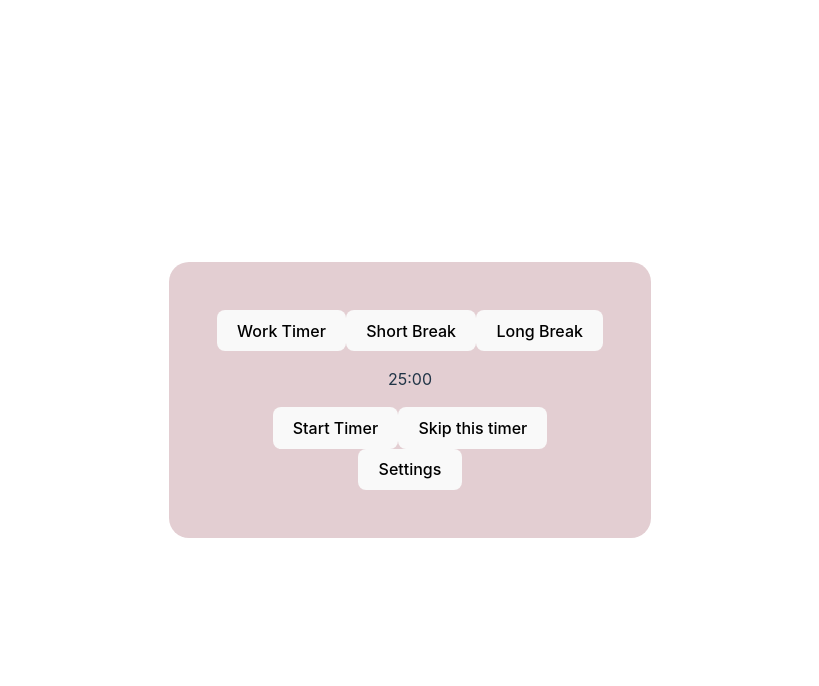
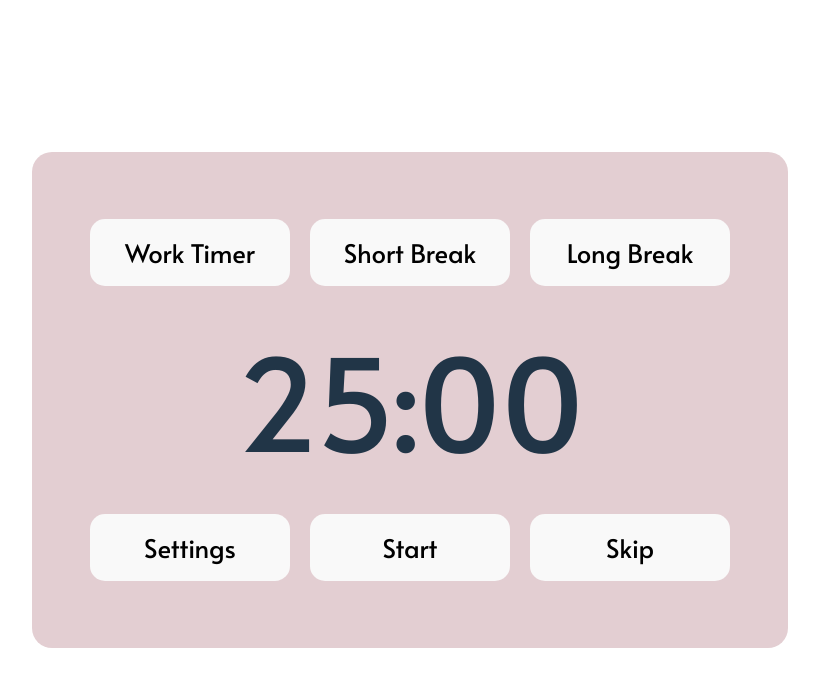
Before and after one commit to John-Ericksen/PomoTimer, a React (Vite) app: page / in a window 1280 px wide. Shown: the top 686 px of the page, without its empty margins (230-1049 px from the left). Built offline with nearby package versions, Linux system fonts and the light colour scheme.

Commit message:
continue styling timer

```diff
--- a/index.html
+++ b/index.html
@@ -5,6 +5,9 @@
     <link rel="icon" type="image/svg+xml" href="/vite.svg" />
     <meta name="viewport" content="width=device-width, initial-scale=1.0" />
     <title>ATLAS</title>
+    <link rel="preconnect" href="https://fonts.googleapis.com">
+<link rel="preconnect" href="https://fonts.gstatic.com" crossorigin>
+<link href="https://fonts.googleapis.com/css2?family=Alata&display=swap" rel="stylesheet">
   </head>
   <body>
     <div id="root"></div>
--- a/src/components/Content/Content.scss
+++ b/src/components/Content/Content.scss
@@ -2,4 +2,9 @@
   background-color: rgba(117, 14, 33, 0.2);
   padding: 3em;
   border-radius: 20px;
+  max-width: 700px;
+  height: 50vh;
+  min-height: 300px;
+  display: flex;
+  align-items: center;
 }
--- a/src/components/Content/Content.tsx
+++ b/src/components/Content/Content.tsx
@@ -1,5 +1,4 @@
-import Settings from "../Settings";
-import Timer from "../Timer";
+import Timer from "../Timer/Timer";
 import { useState } from "react";
 import "./Content.scss";
 
@@ -17,11 +16,6 @@ export default function Content() {
         timerValues={timerValues}
         setTimerValues={setTimerValues}
         defaultWorkCycles={defaultworkCycles}
-      />
-      <Settings
-        setTimerValues={setTimerValues}
-        timerValues={timerValues}
-        defaultWorkCycles={defaultworkCycles}
         setDefaultWorkCycles={setDefaultWorkCycles}
       />
     </div>
--- /dev/null
+++ b/src/components/Timer/Timer.scss
@@ -0,0 +1,23 @@
+button {
+    background-color: rgba(135, 35, 65, 0.6);
+    margin: 10px;
+    border-radius: 15px;
+    width: 25vw;
+    max-width: 200px;
+    font-size: 1.6em;
+    height: auto;
+}
+
+p {
+    font-size: 8em;
+    font-weight: bold;
+    margin: -10px;
+}
+
+.timer {
+    display: flex;
+    flex-direction: column;
+    justify-content: space-around;
+    width: 100%;
+    height: 100%;
+}
--- a/src/components/Timer.tsx
+++ b/src/components/Timer/Timer.tsx
@@ -1,5 +1,7 @@
 import { useEffect } from "react";
 import { useState } from "react";
+import Settings from "../Settings";
+import "./Timer.scss";
 
 const INTERVAL_IN_MILISECONDS = 100;
 
@@ -174,16 +176,26 @@ export default function Timer(props: any) {
   //--------------------------
 
   return (
+    <div className="timer">
       <div>
         <button onClick={workTimer}>Work Timer</button>
         <button onClick={shortBreak}>Short Break</button>
         <button onClick={longBreak}>Long Break</button>
+      </div>
 
       <p>{`${minutesString}:${secondsString}`}</p>
+      <div>
+        <Settings
+          setTimerValues={props.setTimerValues}
+          timerValues={props.timerValues}
+          defaultWorkCycles={props.defaultworkCycles}
+          setDefaultWorkCycles={props.setDefaultWorkCycles}
+        />
         <button onClick={toggleIsCountingDown}>
-        {isCountingDown ? "Pause Timer" : "Start Timer"}
+          {isCountingDown ? "Pause" : "Start"}
         </button>
-      <button onClick={nextMode}>Skip this timer</button>
+        <button onClick={nextMode}>Skip</button>
+      </div>
     </div>
   );
 }
--- a/src/index.css
+++ b/src/index.css
@@ -1,5 +1,5 @@
 :root {
-  font-family: Inter, system-ui, Avenir, Helvetica, Arial, sans-serif;
+  font-family: "Alata", sans-serif;
   line-height: 1.5;
   font-weight: 400;
 
@@ -36,13 +36,10 @@ h1 {
 }
 
 button {
-  border-radius: 8px;
   border: 1px solid transparent;
   padding: 0.6em 1.2em;
-  font-size: 1em;
   font-weight: 500;
   font-family: inherit;
-  background-color: #1a1a1a;
   cursor: pointer;
   transition: border-color 0.25s;
 }
```
Lines whose indentation alone changed are shown as unchanged.
